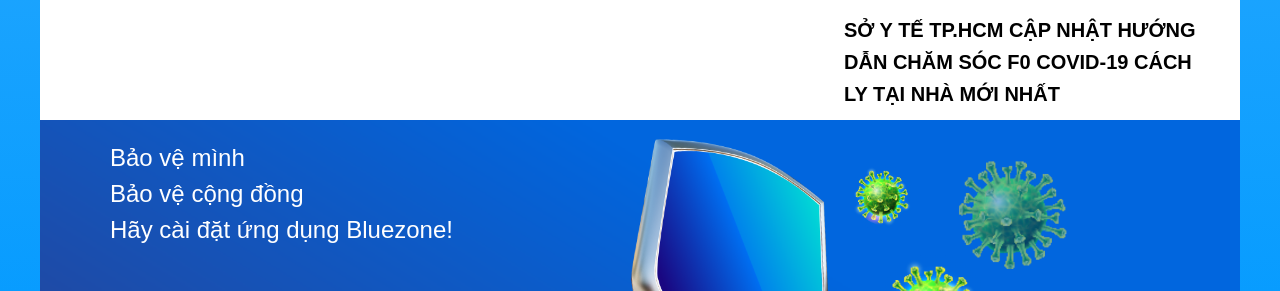
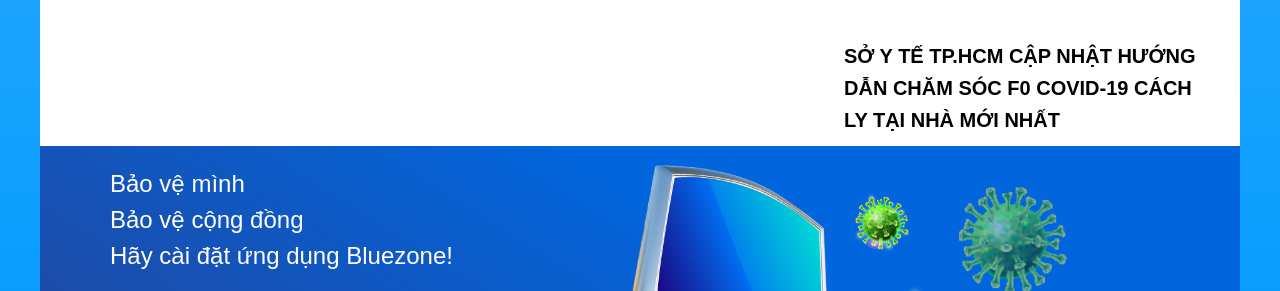
Before and after one commit to thquan105/Anticovid, a website: page public_html/index.html in a window 1280 px wide. Shown: the part 1992-2283 px from the top of the page. Drawn offline with Linux system fonts and the light colour scheme; grey boxes are pictures that could not be loaded.

Commit message:
update4.0

```diff
--- a/public_html/index.html
+++ b/public_html/index.html
@@ -7,8 +7,9 @@
 	<meta name="keywords" content="Covid-19; viruss; Corona; Dịch bệnh">
 	<link rel="shortcut icon" type="image/png" href="images/covid.png">
 	<link rel="stylesheet" href="https://cdnjs.cloudflare.com/ajax/libs/font-awesome/5.15.4/css/all.min.css" integrity="sha512-1ycn6IcaQQ40/MKBW2W4Rhis/DbILU74C1vSrLJxCq57o941Ym01SwNsOMqvEBFlcgUa6xLiPY/NS5R+E6ztJQ==" crossorigin="anonymous" referrerpolicy="no-referrer" />
-	<link rel="stylesheet" href="CSS/style.css"><!--
-	<link rel="stylesheet" type="text/css" href="https://rawcdn.githack.com/thquan105/Anticovid/ebf9103e5717d3c2e338e46762657487ea1ed943/public_html/CSS/style.css">-->
+	<link rel="stylesheet" href="CSS/style.css">
+	<!-- Css raw online-->
+	<link rel="stylesheet" type="text/css" href="https://rawcdn.githack.com/thquan105/Anticovid/7b17f6144debc960ec96dde3fd0963f034d50727/public_html/CSS/style.css">-->
 	<title>Anti COVID</title>
 </head>
 <body>
```
